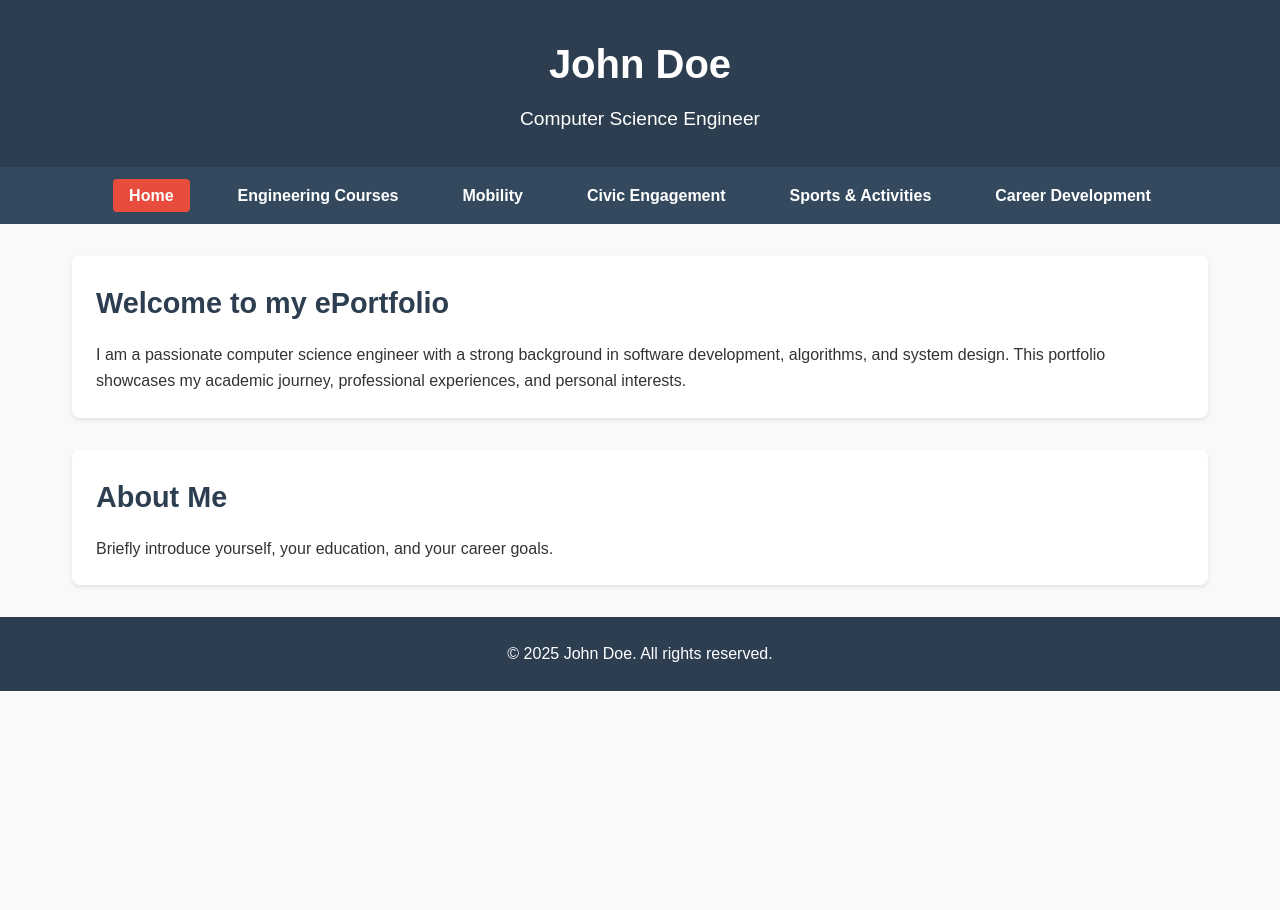
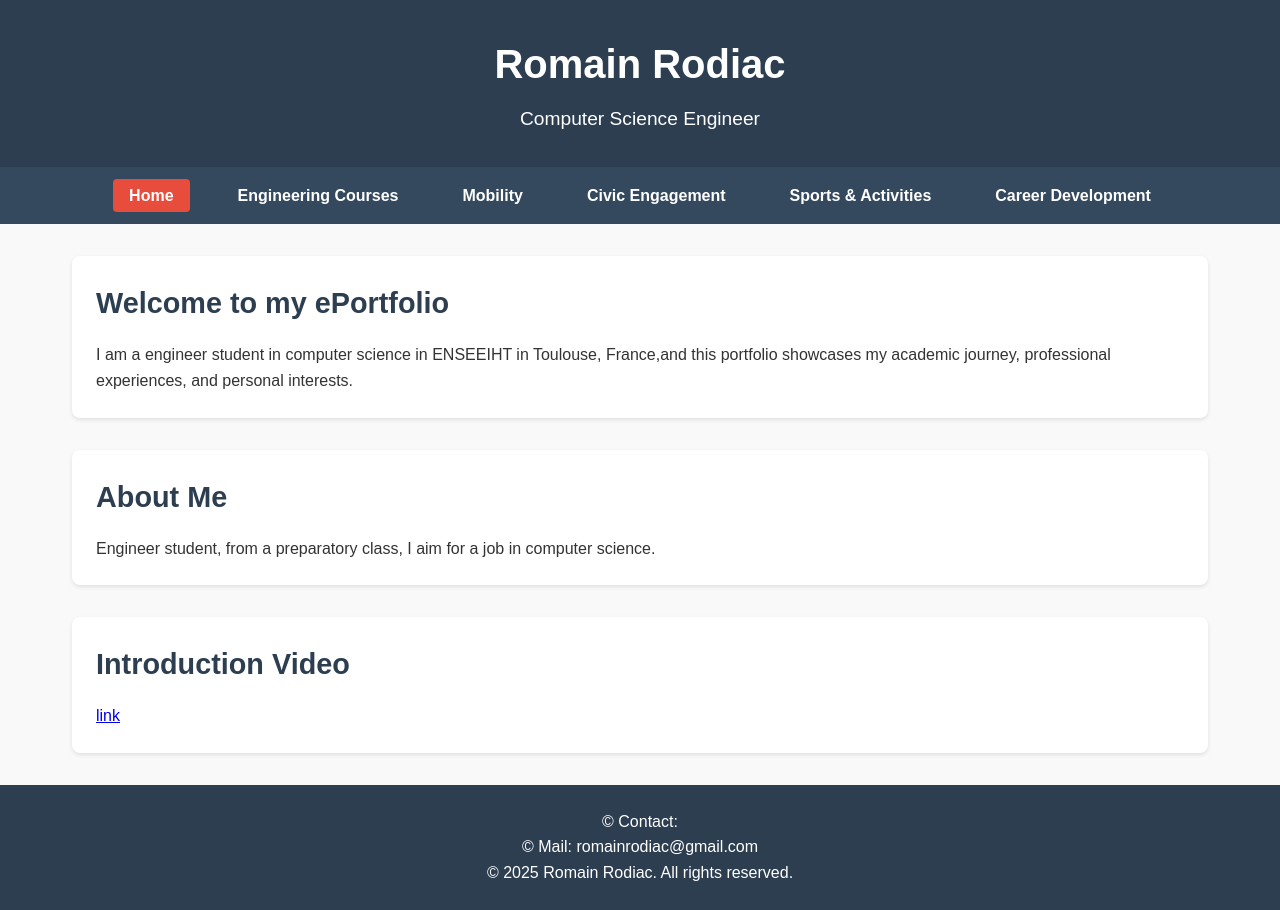
Before and after one commit to romainrodiac/romainrodiac.github.io, a plain HTML site: page index.html in a window 1280 px wide. Before the commit the page ends 800 px from the top, so only its background shows below. Drawn offline with Linux system fonts and the light colour scheme.

Commit message:
Update index.html

```diff
--- a/index.html
+++ b/index.html
@@ -8,7 +8,7 @@
 </head>
 <body>
     <header>
-        <h1>John Doe</h1>
+        <h1>Romain Rodiac</h1>
         <p>Computer Science Engineer</p>
     </header>
     <nav>
@@ -24,15 +24,21 @@
     <main>
         <section>
             <h2>Welcome to my ePortfolio</h2>
-            <p>I am a passionate computer science engineer with a strong background in software development, algorithms, and system design. This portfolio showcases my academic journey, professional experiences, and personal interests.</p>
+            <p>I am a engineer student in computer science in ENSEEIHT in Toulouse, France,and this portfolio showcases my academic journey, professional experiences, and personal interests.</p>
         </section>
         <section>
             <h2>About Me</h2>
-            <p>Briefly introduce yourself, your education, and your career goals.</p>
+            <p>Engineer student, from a preparatory class, I aim for a job in computer science.</p>
+        </section>
+        <section>
+            <h2>Introduction Video</h2>
+            <p><a href="https://www.pushaune.com">link</a></p>
         </section>
     </main>
     <footer>
-        <p>&copy; 2025 John Doe. All rights reserved.</p>
+        <p>&copy; Contact:</p>
+        <p>&copy; Mail: romainrodiac@gmail.com</p>
+        <p>&copy; 2025 Romain Rodiac. All rights reserved.</p>
     </footer>
 </body>
 </html>
```
